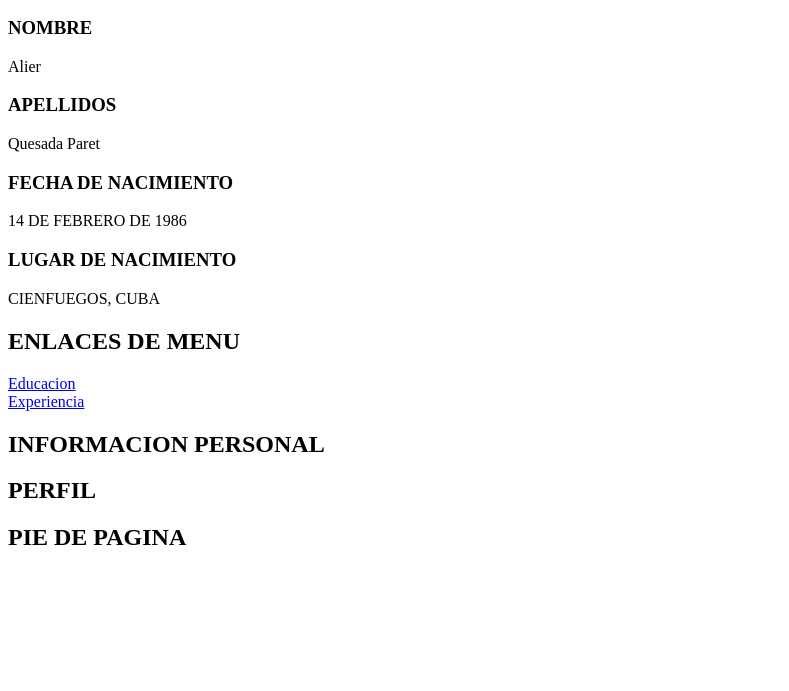
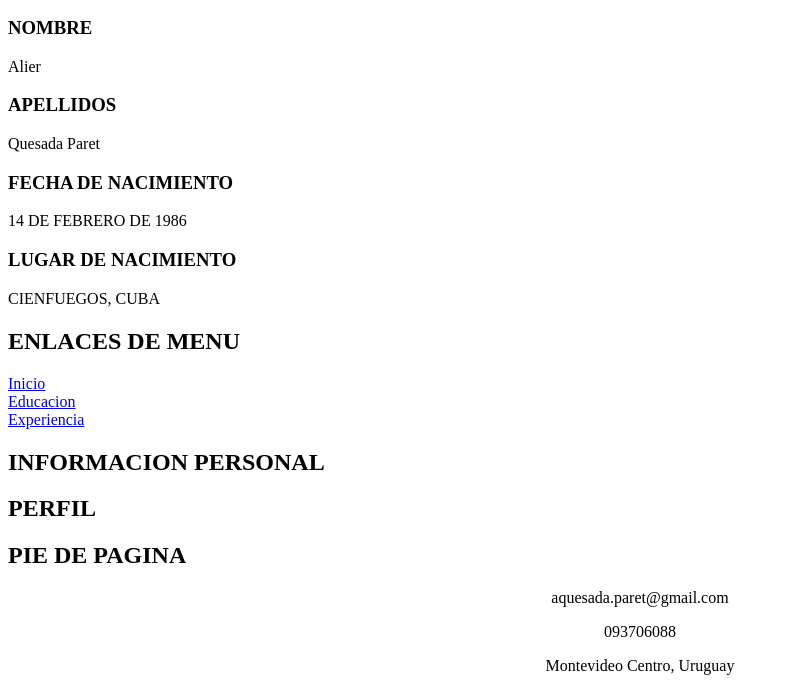
Before and after one commit to aquesadaparet/-CV, a plain HTML site: page index.html in a window 1280 px wide. Shown: the part 302-993 px from the top of the page, without its empty margins (0-789 px from the left). Before the commit the page ends 873 px from the top, so only its background shows below. Drawn offline with Linux system fonts and the light colour scheme.

Commit message:
Pie de pagina

```diff
--- a/index.html
+++ b/index.html
@@ -8,11 +8,11 @@
 <body>
 	<svg xmlns="http://www.w3.org/2000/svg" xmlns:se="http://svg-edit.googlecode.com" xmlns:xlink="http://www.w3.org/1999/xlink" xmlns:dc="http://purl.org/dc/elements/1.1/" xmlns:cc="http://creativecommons.org/ns#" xmlns:rdf="http://www.w3.org/1999/02/22-rdf-syntax-ns#" xmlns:inkscape="http://www.inkscape.org/namespaces/inkscape" width="200" height="180" style="" viewbox="0,0,250,180">
 
-		<title>my first vector image</title>
+		<!--<title>my first vector image</title>-->
 		<!-- Created with Vector Paint - http://www.vectorpaint.yaks.com/ https://chrome.google.com/webstore/detail/hnbpdiengicdefcjecjbnjnoifekhgdo -->
 		<rect id="backgroundrect" width="100%" height="100%" x="0" y="0" fill="#FFFFFF" stroke="none"/>
 		<g class="currentLayer" style="">
-			<title>Layer 1</title>
+			<title>Alier Quesada Paret</title>
 			<path fill="none" fill-opacity="1" stroke="#222222" stroke-opacity="1" stroke-width="2" stroke-dasharray="none" stroke-linejoin="round" stroke-linecap="butt" stroke-dashoffset="" fill-rule="nonzero" opacity="1" marker-start="" marker-mid="" marker-end="" d="M143.08822692351666,48.60039124292937 L87.51183738298462,153.74491199528728 " id="svg_1" class="" transform="rotate(-0.7726672887802124 115.30003356933116,101.17265319824233) "/>
 			<path fill="none" fill-opacity="1" stroke="#222222" stroke-opacity="1" stroke-width="2" stroke-dasharray="none" stroke-linejoin="round" stroke-linecap="butt" stroke-dashoffset="" fill-rule="nonzero" opacity="1" marker-start="" marker-mid="" marker-end="" d="M141.6528664365911,48.66604184791436 L190.95182253737886,155.73721212931264 " id="svg_3" class=""/>
 			<rect fill="none" stroke="#222222" stroke-width="2" stroke-linejoin="round" stroke-dashoffset="" fill-rule="nonzero" id="svg_5" x="103.91970801353455" y="135.64963507652283" width="72.35036635398865" height="14" style="color: rgb(0, 0, 0);" class="" transform="rotate(1.0705091953277588 140.0948791503888,142.6496276855474) "/>
@@ -23,14 +23,14 @@
 	</svg>
 	<h1>CURRICULUM VITAE</h1>
 	<H2>DATOS PERSONALES</H2>
-	<p>
 	<H3>NOMBRE</H3> Alier
-	</p>
 	<H3>APELLIDOS</H3> Quesada Paret
 	<H3>FECHA DE NACIMIENTO</H3> 14 DE FEBRERO DE 1986
 	<H3>LUGAR DE NACIMIENTO</H3> CIENFUEGOS, CUBA
 
 	<H2>ENLACES DE MENU</H2>
+	<a href="index.html" title="Educacion">Inicio</a>
+	<br>
 	<a href="links/educacion.html" title="Educacion">Educacion</a>
 	<br>
 	<a href="links/experiencia.html" title="Experiencia">Experiencia</a>
@@ -40,5 +40,8 @@
 	<H2>PERFIL</H2>
 
 	<H2>PIE DE PAGINA</H2>
+	<p align="center" id= "correo">aquesada.paret@gmail.com</p>
+	<p align="center" id= "telefono">093706088</p>
+	<p align="center" id="direccion">Montevideo Centro, Uruguay</p>
 </body>
 </html>
```
